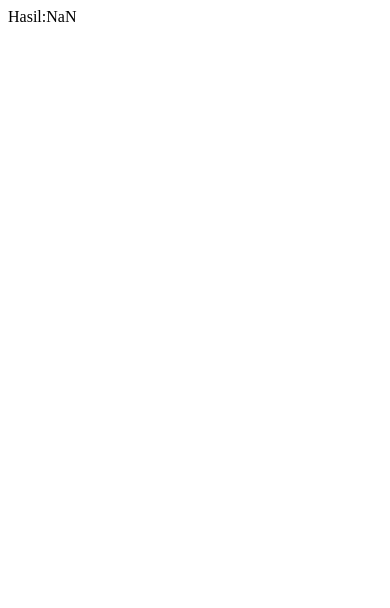
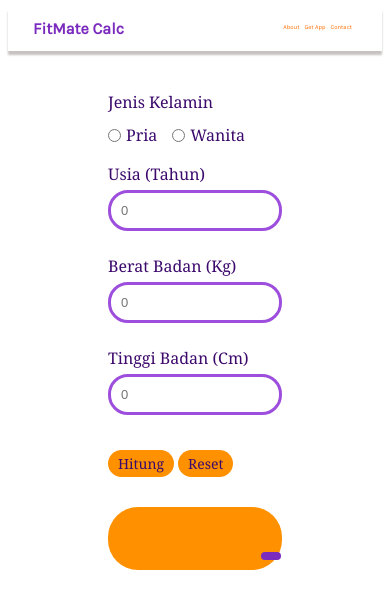
Before and after one commit to revou-fundamental-course/30-oct-23-pvlnkcy, a plain HTML site: page index.html in a window 390 px wide. Both pictures are taken after a click on the button "Hitung". Drawn offline with Linux system fonts and the light colour scheme.

Commit message:
add result

```diff
--- a/css/style.css
+++ b/css/style.css
@@ -25,17 +25,45 @@
     font-weight: 500;
 }
 
+@media screen and (max-width: 500px) {
+    #fit-header {
+        margin-top: 0;
+        height: 100%;
+    }
+    #logo {
+        font-size: 100%;
+        text-align: center;
+        margin-inline-start: 25px;
+        margin-block-start: 11px;
+    }
+    .fit-nav {
+        margin-inline-end: 30px;
+        margin-block-start: 15px;
+        font-size: 5%;
+        gap: 5px;
+    }
+    .g-header {
+        font-size: 100%;
+    }
+    input {
+        font-size: 100%;
+    }
+    label {
+        font-size: 100%;
+    }
+}
+
 .fit-nav>a {
     text-decoration: none;
     color: #FF6D00;
 }
 
 .g-header {
-    margin-top: 60px;
+    margin-top: 40px;
     margin-bottom: 7px;
-    margin-left: 150px;
-    margin-right: 150px;
-    font-size: 16px;
+    margin-left: 100px;
+    margin-right: 100px;
+    font-size: medium;
     color:#3C096C;
     font-family: Cambria, serif;
     font-weight: 500;
@@ -45,22 +73,22 @@
     display: flex;
     margin-top: 4px;
     margin-bottom: 7px;
-    margin-left: 145px;
-    margin-right: 150px;
+    margin-left: 95px;
+    margin-right: 100px;
 }
 
 #gender-input1 {
     margin-right: 5px;
-    margin-top: 8px;
-    margin-bottom: 12px;
+    margin-top: 2px;
+    margin-bottom: 2px;
     cursor: pointer;
 }
 
 #gender-input2 {
     margin-right: 5px;
     margin-left: 15px;
-    margin-top: 8px;
-    margin-bottom: 12px;
+    margin-top: 2px;
+    margin-bottom: 2px;
     cursor: pointer;
 }
 
@@ -68,17 +96,16 @@
     display: flex;
     flex-direction: column;
     margin-top: 8px;
-    margin-left: 150px;
-    margin-right: 150px;
+    margin-left: 100px;
+    margin-right: 100px;
 }
 
 label {
     margin-bottom: 5px;
     margin-top: 4px;
-    font-size: small;
+    font-size: medium;
     color:#3C096C;
     font-family: Cambria, serif;
-    font-size: 16px;
     font-weight: 500;
 }
 
@@ -88,8 +115,12 @@ input {
     padding: 10px;
     border-radius: 20px;
     margin-bottom: 20px;
-    font-size: 14px;
+    font-size: small;
     color: #3C096C;
+}
+
+input:hover {
+    border-color:#7b2cbf;
 }
 
 input:focus {
@@ -118,3 +149,58 @@ button:active {
     transform: scale(0.95);
     background-color: #FF9100;
 }
+
+#h-result {
+    margin-top: 30px;
+    margin-left: 100px;
+    margin-right: 100px;
+    font-size: large;
+    font-family: Cambria, serif;
+    color: #3C096C;
+}
+
+#result0 {
+    margin-top: 20px;
+    margin-bottom: 20px;
+    text-align: center;
+    font-size: x-large;
+    font-weight: bolder;
+    color: #240046;
+    font-family: Cambria, serif;
+}
+
+.result {
+    border-radius: 20%;
+    text-align: center;
+    padding-top: 10px;
+    font-size: large;
+    font-family: Cambria, serif;
+    color: #240046;
+    font-weight: bold;
+}
+
+#keterangan {
+    padding-left: 10px;
+    padding-right: 10px;
+    text-align: center;
+    font-family: Cambria, serif;
+    font-size: medium;
+    padding-bottom: 0;
+    color: #240046;
+    font-weight: 500;
+}
+
+#main-result {
+    background-color:#FF9100;
+    border-radius: 30px;
+    margin-left: 100px;
+    margin-right: 100px;
+}
+
+#hasil-bmi{
+    color: white;
+    margin-left: 153px;
+    background-color: #7b2cbf;
+    border-radius: 5px;
+    margin-bottom: 10px;
+}
--- a/index.html
+++ b/index.html
@@ -6,16 +6,15 @@
     <link rel="preconnect" href="https://fonts.googleapis.com">
     <link rel="preconnect" href="https://fonts.gstatic.com" crossorigin>
     <link href="https://fonts.googleapis.com/css2?family=Karla&display=swap" rel="stylesheet">
-    <script src="js/index.js"></script>
     <title>FitMate Calculator</title>
 </head>
 <body>
     <header id="fit-header">
-        <h2 id="logo">FitMate Calc</h2>
-        <nav class="fit-nav">
-            <a href="">About</a>
-            <a href="">Get App</a>
-            <a href="">Contact</a>
+        <h2 href="#default" id="logo" class="logo">FitMate Calc</h2>
+        <nav class="fit-nav" id="nav">
+            <a href="#about">About</a>
+            <a href="#getApp">Get App</a>
+            <a href="#contact">Contact</a>
         </nav>
     </header>
     <p class="g-header">Jenis Kelamin</p>
@@ -27,15 +26,25 @@
     </main>
     <main class="fit-input">
         <label for="">Usia (Tahun)</label>
-        <input type="number" id="birth-input" placeholder="0">
+        <input type="number" id="birth-input" placeholder="0" required>
         <label for="">Berat Badan (Kg)</label>
-        <input type="number" id="weight-input" placeholder="0">
+        <input type="number" id="weight-input" placeholder="0" required>
         <label for="">Tinggi Badan (Cm)</label>
-        <input type="number" id="height-input" placeholder="0">
+        <input type="number" id="height-input" placeholder="0" required>
         <main>
-            <button onclick="fitKalkulator()">Hitung</button>
-            <button onclick="clearDisplay()">Reset</button>
+            <button onclick="countCalculator()">Hitung</button required>
+            <button onclick="clearInput()">Reset</button>
         </main>
     </main>
+    <main>
+        <h3 id="h-result"></h3>
+    </main>
+    <main hidden id="main-result">
+        <p id="result" class="result"></p>
+        <p id="result0"></p>
+        <p id="keterangan"></p>
+        <button id="hasil-bmi"></button>
+    </main>
+    <script src="js/index.js"></script>
 </body>
 </html>
--- a/js/index.js
+++ b/js/index.js
@@ -1,13 +1,49 @@
-function fitKalkulator(){
-    let beratBadan = document.getElementById('weight-input').value;
-    let tinggiBadan = document.getElementById('height-input').value*0.01;
+function countCalculator(){
+    var beratBadan = document.getElementById('weight-input').value;
+    var tinggiBadan = document.getElementById('height-input').value*0.01;
+    var result = document.getElementById('result');
+    var result0 = document.getElementById('result0');
+    var hResult = document.getElementById('h-result');
+    var keterangan = document.getElementById('keterangan');
+    var hasilBmi = document.getElementById('hasil-bmi')
 
-    let hasil = beratBadan/(Math.pow(tinggiBadan,2));
+    document.getElementById('main-result').removeAttribute('hidden');
 
-    document.write('Hasil:' + (hasil.toFixed(1)))
+    var hasil = (beratBadan/(Math.pow(tinggiBadan,2))).toFixed(1);
+
+    if (hasil < 18.5) {
+        hResult.innerHTML= "Hasil"
+        result.innerHTML= "Berat Badan Kurang"
+        result0.innerHTML= hasil
+        keterangan.innerHTML= "Anda kekurangan berat badan. Perhatikan asupan gizi Anda. Bila perlu, periksakan pada ahlinya. Semangat!"
+        hasilBmi.innerHTML = "Download Hasil BMI"
+    } else if (hasil >= 18.5 && hasil <= 24.9) {
+        hResult.innerHTML= "Hasil"
+        result.innerHTML= "Normal"
+        result0.innerHTML= hasil
+        keterangan.innerHTML= "Anda memiliki berat badan ideal. Itu bagus, pertahankan!"
+        hasilBmi.innerHTML = "Download Hasil BMI"
+    } else if (hasil >= 25.0 && hasil <=29.9) {
+        hResult.innerHTML= "Hasil"
+        result.innerHTML= "Berat Badan Lebih"
+        result0.innerHTML= hasil
+        keterangan.innerHTML= "Anda kelebihan berat badan. Segera perhatikan asupan makanan Anda dan rajinlah olahraga."
+        hasilBmi.innerHTML = "Download Hasil BMI"
+    } else if (hasil >= 30.0) {
+        hResult.innerHTML= "Hasil"
+        result.innerHTML= "Obesitas"
+        result0.innerHTML= hasil
+        keterangan.innerHTML= "Anda mengalami obesitas. Ini tidak baik, segera diskusikan dengan pakar profesional rencana diet Anda. Semangat!"
+        hasilBmi.innerHTML = "Download Hasil BMI"
+    } else {
+        hResult.innerHTML= ""
+        result0.innerHTML= ""
+        result.innerHTML= ""
+        hasilBmi.innerHTML = ""
+    }
 }
 
-function clearDisplay(){
+function clearInput(){
     document.getElementById('birth-input').value = '';
     document.getElementById('weight-input').value = '';
     document.getElementById('height-input').value = '';
```
